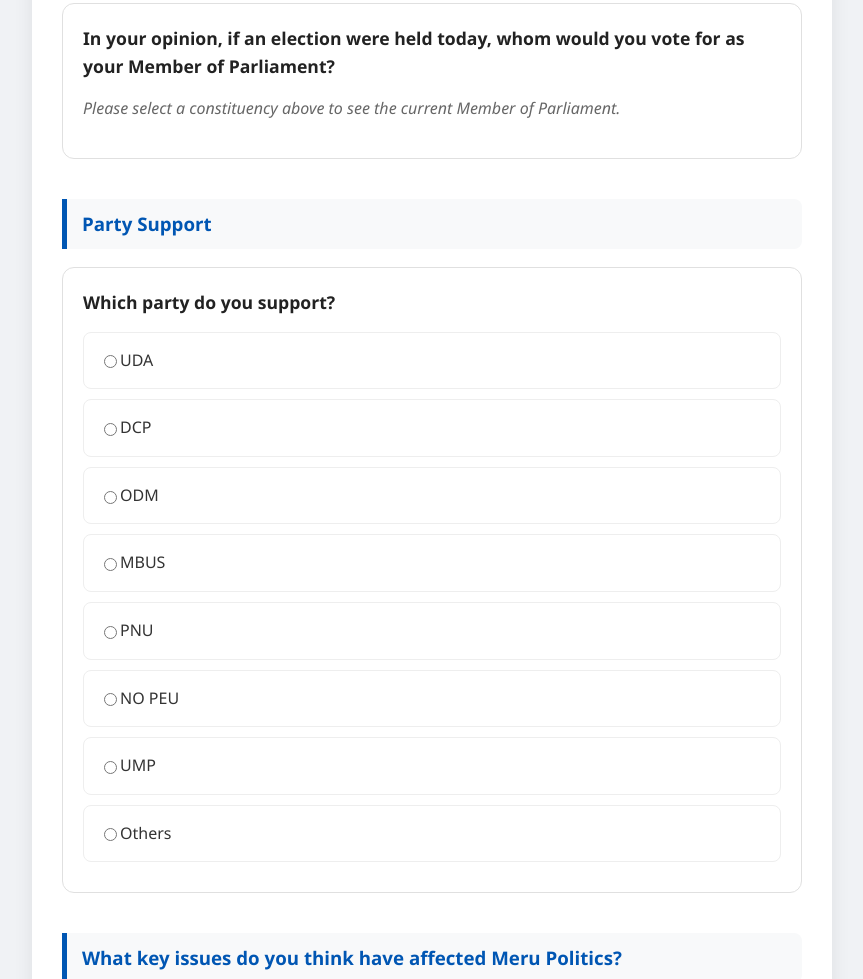
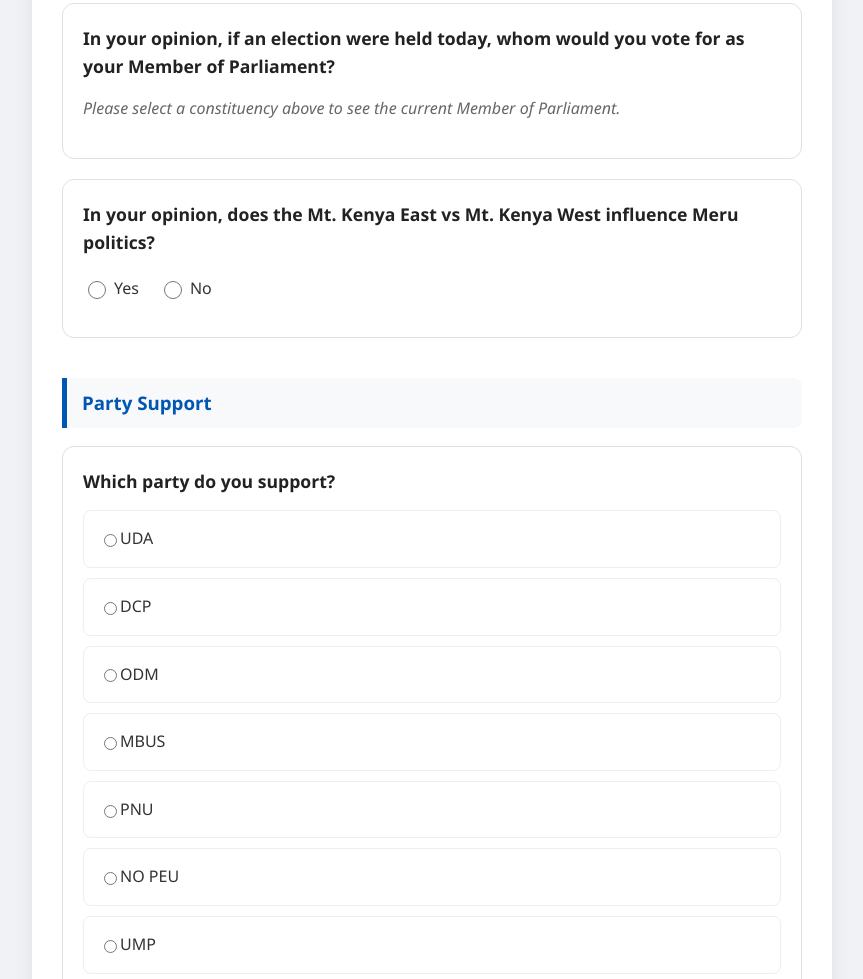
Before and after one commit to cal-me-j/meru-political-survey, a website: page index.html in a window 1280 px wide. Shown: the part 2321-3300 px from the top of the page, without its empty margins (208-1071 px from the left). Drawn offline with Linux system fonts and the light colour scheme.

Commit message:
added new influence radio

```diff
--- a/index.html
+++ b/index.html
@@ -216,6 +216,25 @@
                     <input type="text" name="reason_mp_text" placeholder="Explain your reasons...">
                 </div>
             </div>
+
+
+            <div class="card">
+				<span class="card-title">In your opinion, does the Mt. Kenya East vs Mt. Kenya West influence Meru politics?</span>
+
+				<div class="radio-flex" style="margin-top: 15px;">
+					<label class="radio-label">
+						<input type="radio" name="mt_kenya_influence" value="Yes" onchange="toggleBooleanReason('mt_kenya', 'Yes')" required> Yes
+					</label>
+					<label class="radio-label">
+						<input type="radio" name="mt_kenya_influence" value="No" onchange="toggleBooleanReason('mt_kenya', 'No')"> No
+					</label>
+				</div>
+
+				<div id="reason_box_mt_kenya" class="reason-box">
+					<label id="label_mt_kenya">Please explain your answer:</label>
+					<textarea name="reason_mt_kenya_text" placeholder="Explain why you feel this way..."></textarea>
+				</div>
+			</div>
         </div>
 
         <h3>Party Support </h3>
@@ -580,6 +599,20 @@
 
         // Add updateMPChoices() to your existing onchange event in the HTML select for constituency
 
+        function toggleBooleanReason(id, value) {
+            const reasonBox = document.getElementById(`reason_box_${id}`);
+            const label = document.getElementById(`label_${id}`);
+
+            // Show the explanation box regardless of Yes or No
+            reasonBox.style.display = 'block';
+
+            if (value === 'Yes') {
+                label.innerText = "In what way does this influence Meru politics?";
+            } else {
+                label.innerText = "Why do you feel it has no influence?";
+            }
+        }
+
         function updatePollingStations() {
             const cs = document.getElementById("constituency");
             const ws = document.getElementById("ward");
```
